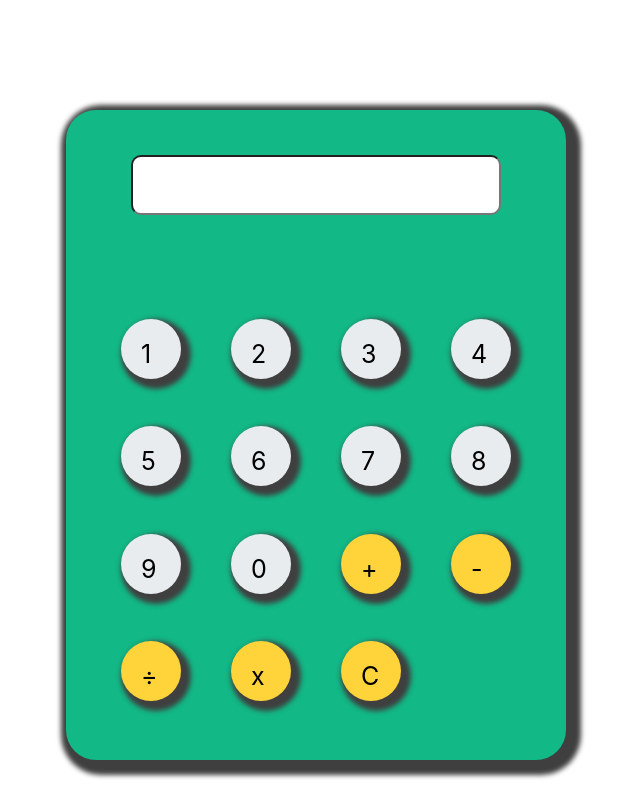
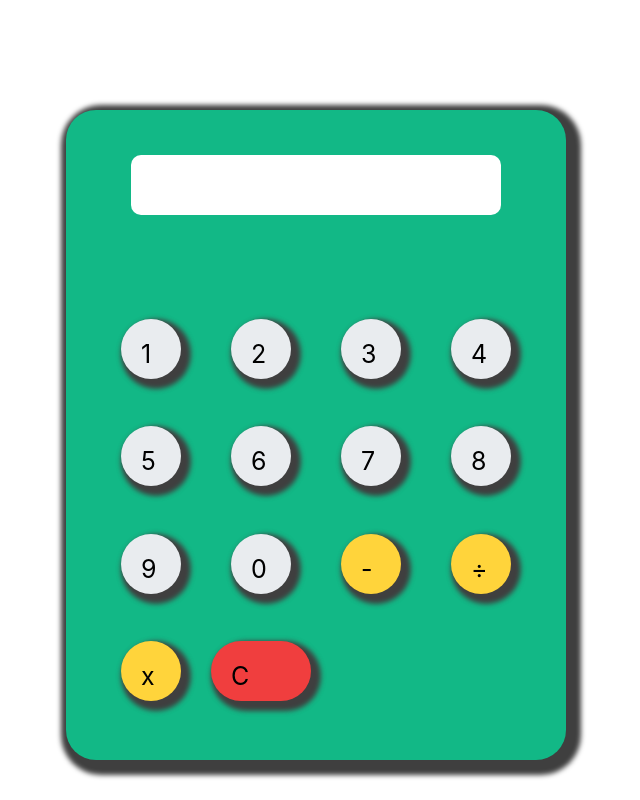
Before and after one commit to Shawnm4/react-calc, a React (Create React App) app: page / in a window 1280 px wide. Shown: the whole page, without its empty margins (324-964 px from the left). Built offline with nearby package versions, Linux system fonts and the light colour scheme.

Commit message:
added a little functionality

```diff
--- a/src/App.css
+++ b/src/App.css
@@ -31,7 +31,8 @@
   height: 150px;
 }
 
-.num-input {
+.num-display {
+  background-color: white;
   font-size: 50px;
   height: 60px;
   width: 370px;
@@ -64,6 +65,7 @@
 }
 
 .btn {
+  cursor: pointer;
   border-radius: 50px;
   padding: 20px 20px;
   font-size: 25px;
@@ -71,3 +73,8 @@
   height: 60px;
   box-shadow: 5px 5px 5px 5px rgb(63, 63, 63);
 }
+
+.clearbtn {
+  background-color: #f03e3e;
+  width: 100px;
+}
--- a/src/App.js
+++ b/src/App.js
@@ -1,30 +1,45 @@
 // import logo from "./logo.svg";
+import { useState } from "react";
 import "./App.css";
 
+const nums = [
+  { id: 1 },
+  { id: 2 },
+  { id: 3 },
+  { id: 4 },
+  { id: 5 },
+  { id: 6 },
+  { id: 7 },
+  { id: 8 },
+  { id: 9 },
+  { id: 0 },
+];
+
 function App() {
+  const [acc, setAccu] = useState("");
+  function displayNums(num) {
+    setAccu((acc) => num.toString());
+    console.log(acc);
+  }
   return (
     <div className="app-container">
       <div className="calculator-container">
         <div className="input-container">
-          <input className="num-input" type="number"></input>
+          <div className="num-display">{acc}</div>
         </div>
         <div className="func-container">
           <div className="nums-container">
-            <div className="numbtn btn">1</div>
-            <div className="numbtn btn">2</div>
-            <div className="numbtn btn">3</div>
-            <div className="numbtn btn">4</div>
-            <div className="numbtn btn">5</div>
-            <div className="numbtn btn">6</div>
-            <div className="numbtn btn">7</div>
-            <div className="numbtn btn">8</div>
-            <div className="numbtn btn">9</div>
-            <div className="numbtn btn">0</div>
-            <div className="funcbtn btn">+</div>
+            {nums.map((obj) => (
+              <RenderNums
+                nums={obj.id}
+                key={obj.id}
+                onHandleDisplay={displayNums}
+              />
+            ))}
             <div className="funcbtn btn">-</div>
             <div className="funcbtn btn">÷</div>
             <div className="funcbtn btn">x</div>
-            <div className="funcbtn btn">C</div>
+            <div className="funcbtn btn clearbtn">C</div>
           </div>
         </div>
       </div>
@@ -32,4 +47,12 @@ function App() {
   );
 }
 
+function RenderNums({ nums, onHandleDisplay }) {
+  return (
+    <div onClick={() => onHandleDisplay(nums)} className="btn numbtn">
+      {nums}
+    </div>
+  );
+}
+
 export default App;
```
